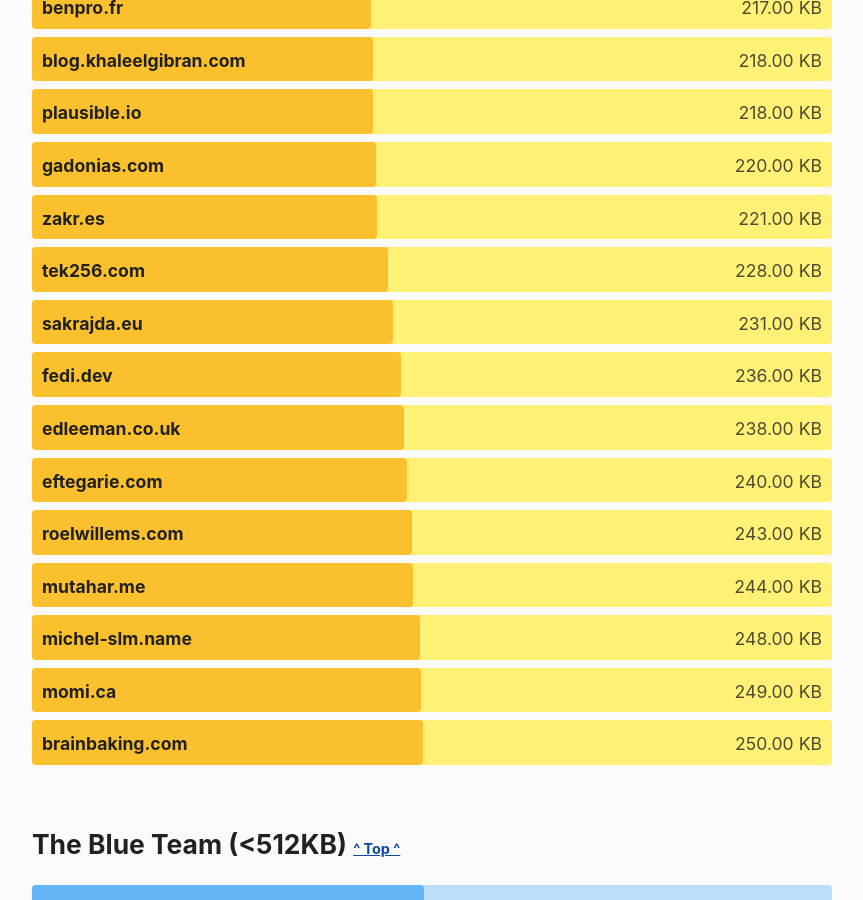
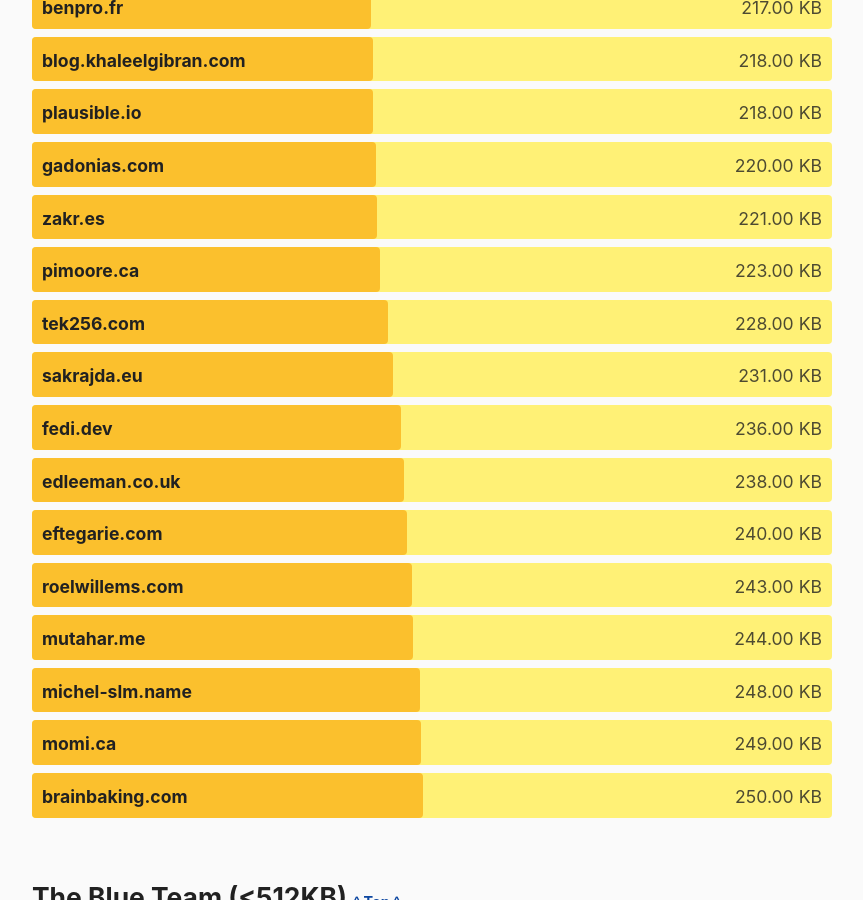
Before and after one commit to kevquirk/512kb.club, a Jekyll site: the page built from index.md, in a window 1280 px wide and 900 px high, scrolled down 12532 px. Shown: the whole window, without its empty margins (208-1071 px from the left). Built offline with Jekyll 4.4.1, drawn with Linux system fonts in a browser that asks for light colours.

Commit message:
Add pimoore.ca
https://gtmetrix.com/reports/pimoore.ca/qor4CC6h/

```diff
--- a/_data/sites.yml
+++ b/_data/sites.yml
@@ -1003,6 +1003,11 @@
   size: 92.2
   last_checked: 2021-09-08
 
+- domain: pimoore.ca
+  url: https://pimoore.ca
+  size: 223
+  last_checked: 2021-09-19
+
 - domain: plausible.io
   url: https://plausible.io/
   size: 218
```
